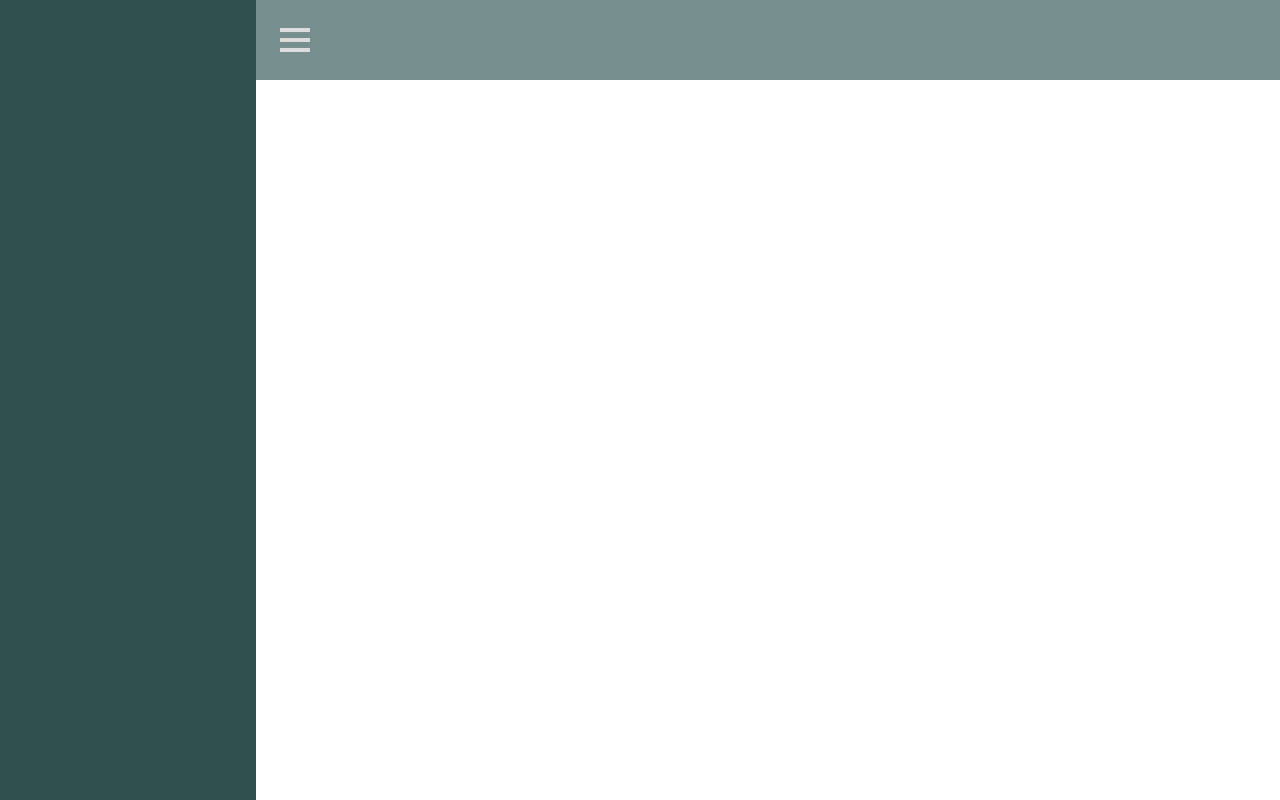
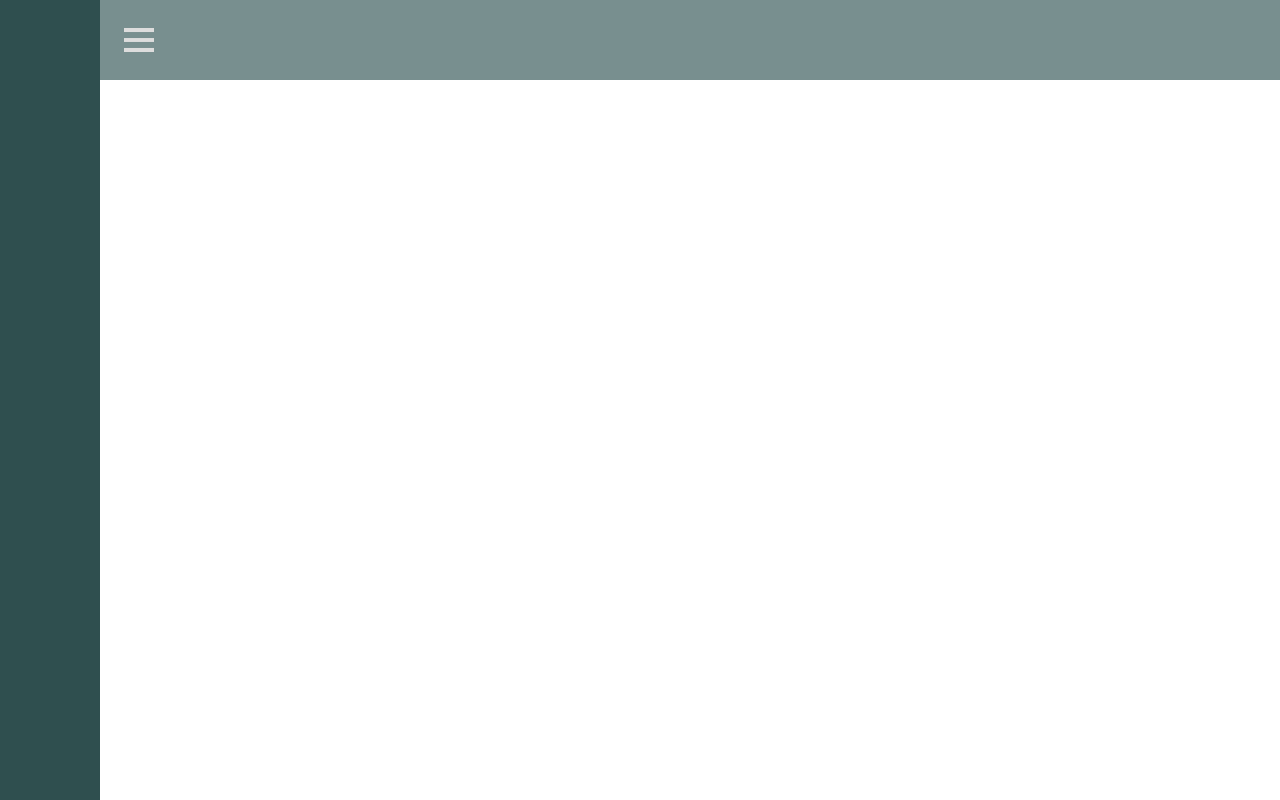
Before and after one commit to WillyamMach/sidebar, an Angular app: page / in a window 1280 px wide. Built offline with nearby package versions, Linux system fonts and the light colour scheme.

Commit message:
navbar + sidebar layout prontos

```diff
--- a/package.json
+++ b/package.json
@@ -11,7 +11,7 @@
   },
   "private": true,
   "dependencies": {
-    "@angular/animations": "^18.1.0",
+    "@angular/animations": "^18.2.0",
     "@angular/cdk": "^18.2.0",
     "@angular/common": "^18.1.0",
     "@angular/compiler": "^18.1.0",
--- a/src/app/includes/navbar/navbar.component.scss
+++ b/src/app/includes/navbar/navbar.component.scss
@@ -1,5 +1,4 @@
 .navbar {
-    width: 80vw;
     height: 80px;
     background-color: #788F8F;
 
--- a/src/app/includes/sidebar/sidebar.component.html
+++ b/src/app/includes/sidebar/sidebar.component.html
@@ -1,2 +1,3 @@
-<nav class="sidebar">
+<nav [ngClass]="isSizeActive ? 'sidebar-open' : 'sidebar-closed'">
+    <img src="" alt="">
 </nav>
--- a/src/app/includes/sidebar/sidebar.component.scss
+++ b/src/app/includes/sidebar/sidebar.component.scss
@@ -1,5 +1,12 @@
-.sidebar {
+.sidebar-open {
     width: 20vw;
     height: 100vh;
     background-color: #2f4f4f;
+    transition: ease-out 400ms;
 }
+.sidebar-closed {
+    width: 100px;
+    height: 100vh;
+    background-color: #2f4f4f;
+    transition: ease-in 400ms;
+}
--- a/src/app/includes/sidebar/sidebar.component.ts
+++ b/src/app/includes/sidebar/sidebar.component.ts
@@ -1,16 +1,24 @@
-import { Component } from '@angular/core';
+import { Component, OnInit } from '@angular/core';
 import { GerenciaTamanhoNavbarService } from '../../services/gerencia-tamanho-navbar.service';
+import { CommonModule } from '@angular/common';
 
 @Component({
   selector: 'app-sidebar',
   standalone: true,
-  imports: [],
+  imports: [
+    CommonModule
+  ],
   templateUrl: './sidebar.component.html',
   styleUrl: './sidebar.component.scss'
 })
-export class SidebarComponent {
-  private isSizeActive!: boolean;
+export class SidebarComponent implements OnInit{
+  public isSizeActive: boolean = false;
   constructor(private resizeService: GerenciaTamanhoNavbarService) {
+  }
+  ngOnInit(): void {
+    const teste = this.resizeService.isResizeActive.subscribe((value) => {
+      this.isSizeActive = value
+    })
   }
 
   setResizeValue() {
--- a/src/app/pages/homepage/homepage.component.html
+++ b/src/app/pages/homepage/homepage.component.html
@@ -1,4 +1,7 @@
 <header>
     <app-sidebar></app-sidebar>
-    <app-navbar></app-navbar>
+    <div class="container">
+        <app-navbar></app-navbar>
+
+    </div>
 </header>
--- a/src/app/pages/homepage/homepage.component.scss
+++ b/src/app/pages/homepage/homepage.component.scss
@@ -2,4 +2,11 @@ header {
     display: flex;
     justify-content: start;
     align-items: start;
+    flex: 1;
+
+    .container {
+        display: flex;
+        flex: 1;
+        flex-direction: column;
+    }
 }
--- a/src/app/pages/homepage/homepage.component.ts
+++ b/src/app/pages/homepage/homepage.component.ts
@@ -7,10 +7,10 @@ import { NavbarComponent } from '../../includes/navbar/navbar.component';
   standalone: true,
   imports: [
     SidebarComponent,
-    NavbarComponent
+    NavbarComponent,
   ],
   templateUrl: './homepage.component.html',
-  styleUrl: './homepage.component.scss'
+  styleUrl: './homepage.component.scss',
 })
 export class HomepageComponent {
 
--- a/src/app/services/gerencia-tamanho-navbar.service.ts
+++ b/src/app/services/gerencia-tamanho-navbar.service.ts
@@ -6,7 +6,7 @@ import { BehaviorSubject, Observable } from 'rxjs';
 })
 export class GerenciaTamanhoNavbarService {
   private manageResize = new BehaviorSubject<boolean>(false)
-  private isResizeActive = this.manageResize.asObservable()
+  public isResizeActive = this.manageResize.asObservable()
   constructor() { }
 
   changeWidth() {
```
Also changed, not shown: 1 other file (tests, documents, lock files or other folders).
